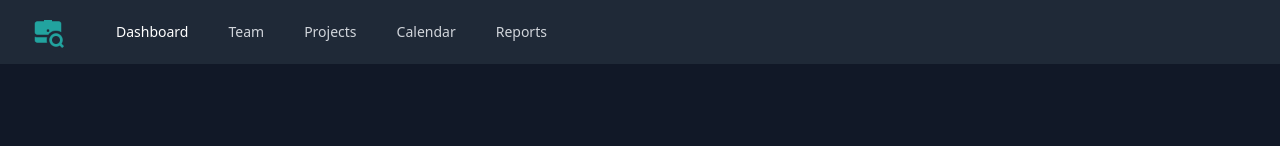
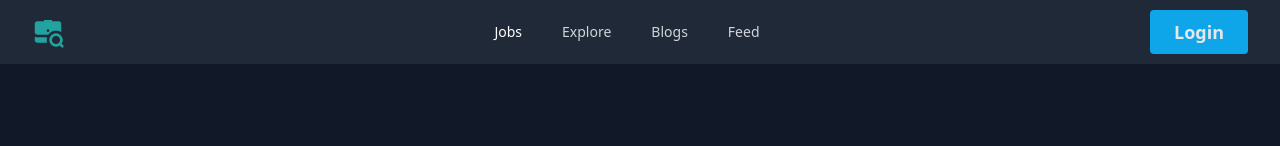
Before and after one commit to tahdiislam/rapid_talent, a React (Vite) app in the folder rapid-talent-client/: page / in a window 1280 px wide. Shown: the top 146 px of the page. Built offline with nearby package versions, Linux system fonts and the light colour scheme.

Commit message:
custimize nav bar

```diff
--- a/rapid-talent-client/src/Shared/Header.tsx
+++ b/rapid-talent-client/src/Shared/Header.tsx
@@ -2,6 +2,7 @@ import React, { useState } from "react";
 import { Transition } from "@headlessui/react";
 import { Link } from "react-router-dom";
 import logo from "../assets/logo/rapid_talent_logo.png";
+
 
 function Header() {
   const [isOpen, setIsOpen] = useState(false);
@@ -10,7 +11,7 @@ function Header() {
       <nav className="bg-gray-800">
         <div className="max-w-7xl mx-auto px-4 sm:px-6 lg:px-8">
           <div className="flex items-center justify-between h-16">
-            <div className="flex items-center">
+            <div className="flex items-center justify-between w-full">
               <div className="flex-shrink-0">
                 <img className="h-8 w-8" src={logo} alt="Workflow" />
               </div>
@@ -20,44 +21,42 @@ function Header() {
                     to="/"
                     className=" hover:bg-gray-700 text-white px-3 py-2 rounded-md text-sm font-medium"
                   >
-                    Dashboard
+                    Jobs
                   </Link>
 
                   <Link
                     to="/"
                     className="text-gray-300 hover:bg-gray-700 hover:text-white px-3 py-2 rounded-md text-sm font-medium"
                   >
-                    Team
+                    Explore
                   </Link>
 
                   <Link
                     to="/"
                     className="text-gray-300 hover:bg-gray-700 hover:text-white px-3 py-2 rounded-md text-sm font-medium"
                   >
-                    Projects
+                    Blogs
                   </Link>
 
                   <Link
                     to="/"
                     className="text-gray-300 hover:bg-gray-700 hover:text-white px-3 py-2 rounded-md text-sm font-medium"
                   >
-                    Calendar
-                  </Link>
-
-                  <Link
-                    to="/"
-                    className="text-gray-300 hover:bg-gray-700 hover:text-white px-3 py-2 rounded-md text-sm font-medium"
-                  >
-                    Reports
+                    Feed
                   </Link>
                 </div>
+              </div>
+              <div className="hidden md:block">
+                <Link to="/login">
+                  <button className="text-gray-200 text-lg font-semibold bg-sky-500 hover:bg-sky-600 py-2 px-6 rounded" type="button">Login</button>
+                </Link>
               </div>
             </div>
             <div className="-mr-2 flex md:hidden">
               <button
                 onClick={() => setIsOpen(!isOpen)}
                 type="button"
-                className="bg-gray-900 inline-flex items-center justify-center p-2 rounded-md text-gray-400 hover:text-white hover:bg-gray-800 focus:outline-none focus:ring-2 focus:ring-offset-2 focus:ring-offset-gray-800 focus:ring-white"
+                className="bg-gray-900 inline-flex items-center justify-center p-2 rounded-md text-gray-100 hover:text-gray-300 hover:bg-gray-800 focus:outline-none "
                 aria-controls="mobile-menu"
                 aria-expanded="false"
               >
@@ -102,7 +101,7 @@ function Header() {
 
         <Transition
           show={isOpen}
-          enter="transition ease-out duration-100 transform"
+          enter="transition ease-out duration-200 transform"
           enterFrom="opacity-0 scale-95"
           enterTo="opacity-100 scale-100"
           leave="transition ease-in duration-75 transform"
@@ -116,35 +115,28 @@ function Header() {
                   to="/"
                   className="hover:bg-gray-700 text-white block px-3 py-2 rounded-md text-base font-medium"
                 >
-                  Dashboard
+                  Jobs
                 </Link>
 
                 <Link
                   to="/"
                   className="text-gray-300 hover:bg-gray-700 hover:text-white block px-3 py-2 rounded-md text-base font-medium"
                 >
-                  Team
+                  Explore
                 </Link>
 
                 <Link
                   to="/"
                   className="text-gray-300 hover:bg-gray-700 hover:text-white block px-3 py-2 rounded-md text-base font-medium"
                 >
-                  Projects
+                  Blogs
                 </Link>
 
                 <Link
                   to="/"
                   className="text-gray-300 hover:bg-gray-700 hover:text-white block px-3 py-2 rounded-md text-base font-medium"
                 >
-                  Calendar
-                </Link>
-
-                <Link
-                  to="/"
-                  className="text-gray-300 hover:bg-gray-700 hover:text-white block px-3 py-2 rounded-md text-base font-medium"
-                >
-                  Reports
+                  Feed
                 </Link>
               </div>
             </div>
```
Also changed, not shown: rapid-talent-client/src/Shared/Footers.tsx (line endings or trailing spaces).
